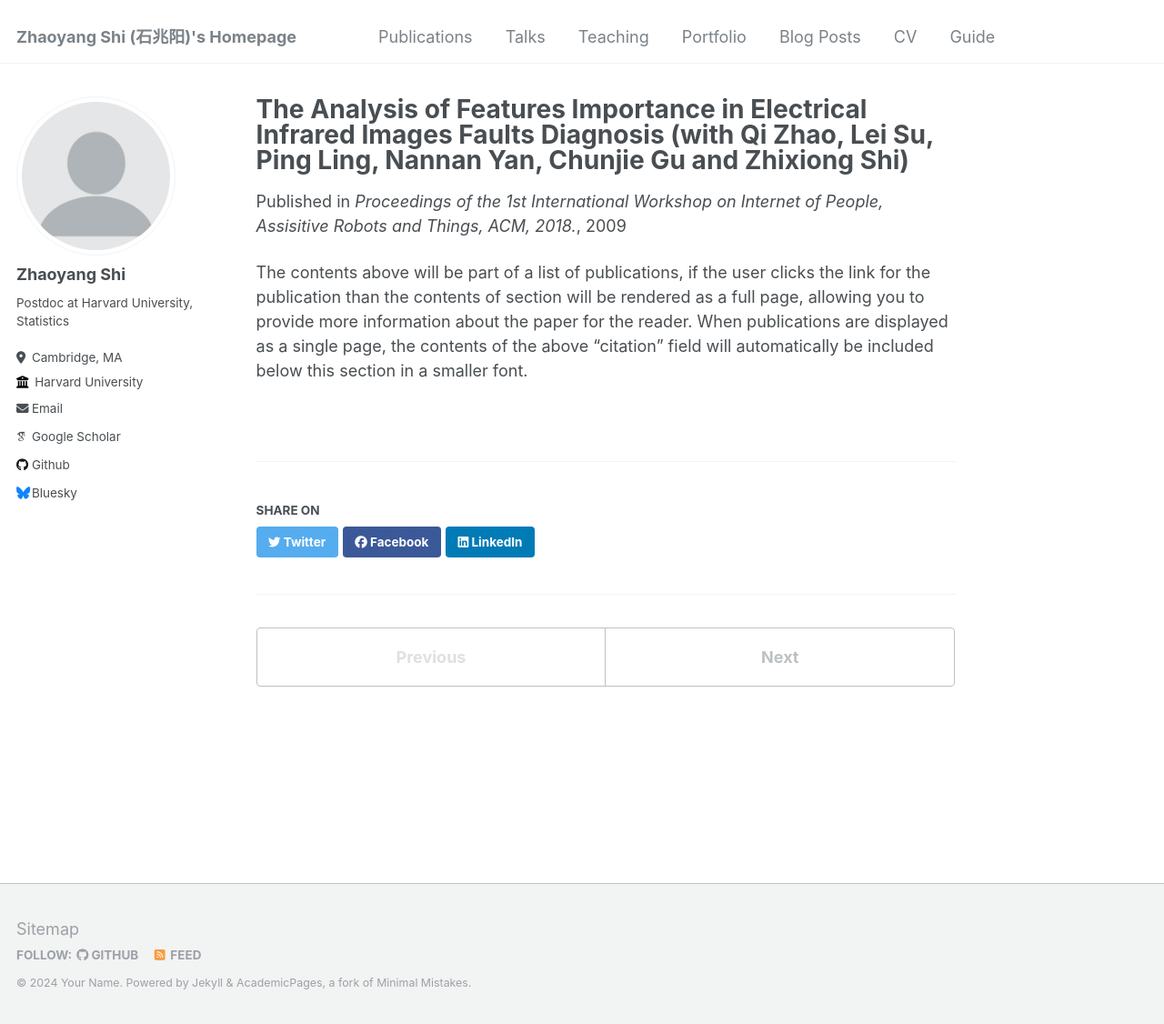
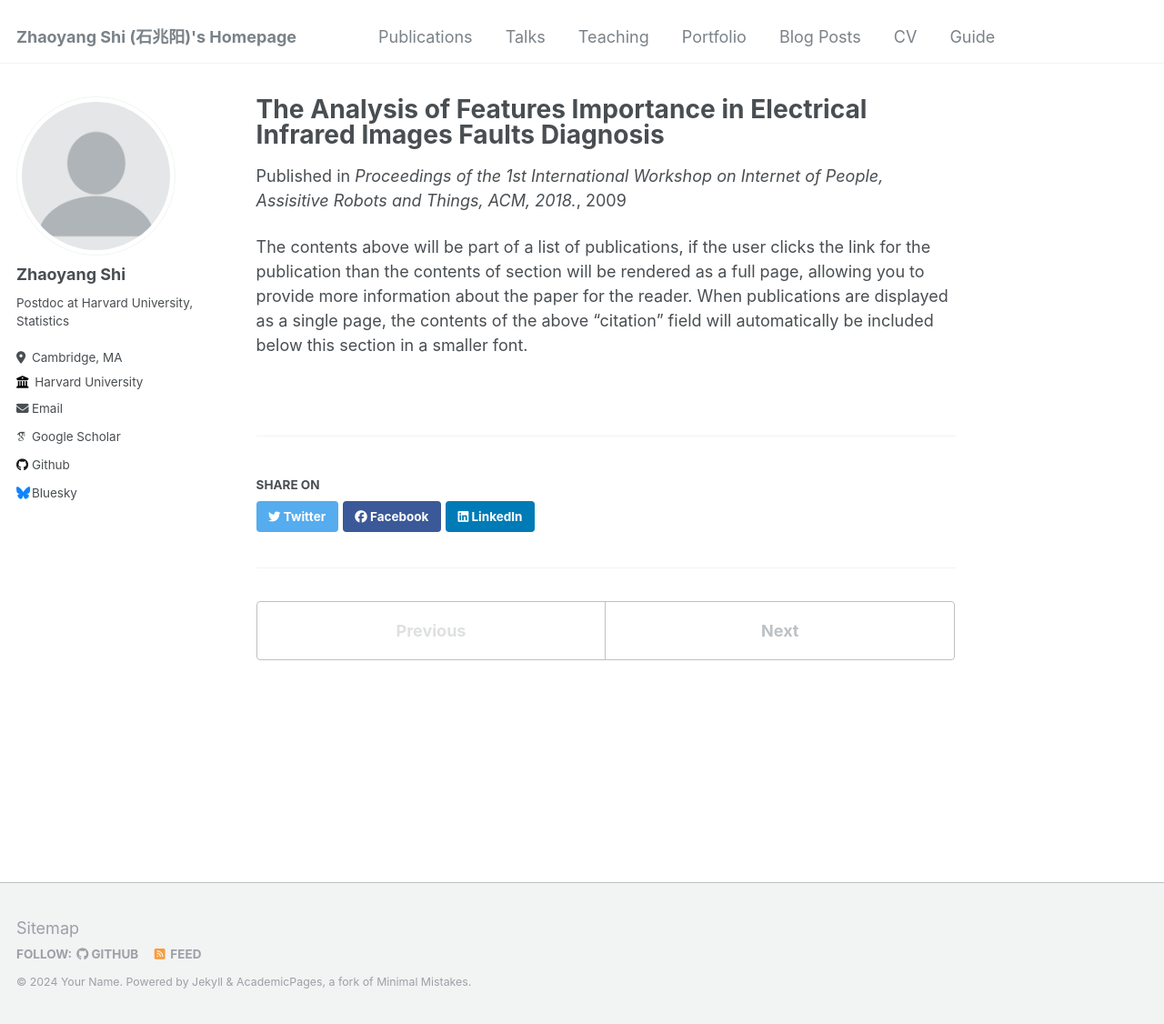
Before and after one commit to 10Mzys/website, a Jekyll site: the page built from _publications/2009-10-01-paper-title-number-1.md, in a window 1280 px wide and 1126 px high. Shown: the whole window at 91% size. Built offline with Jekyll 4.4.1, drawn with Linux system fonts in a browser that asks for light colours; some web fonts are replaced.

Commit message:
Update 2009-10-01-paper-title-number-1.md

```diff
--- a/_publications/2009-10-01-paper-title-number-1.md
+++ b/_publications/2009-10-01-paper-title-number-1.md
@@ -1,5 +1,5 @@
 ---
-title: "The Analysis of Features Importance in Electrical Infrared Images Faults Diagnosis (with Qi Zhao, Lei Su, Ping Ling, Nannan Yan, Chunjie Gu and Zhixiong Shi)"
+title: "The Analysis of Features Importance in Electrical Infrared Images Faults Diagnosis"
 collection: publications
 permalink: /publication/2009-10-01-paper-title-number-1
 venue: "Proceedings of the 1st International Workshop on Internet of People, Assisitive Robots and Things, ACM, 2018."
```
